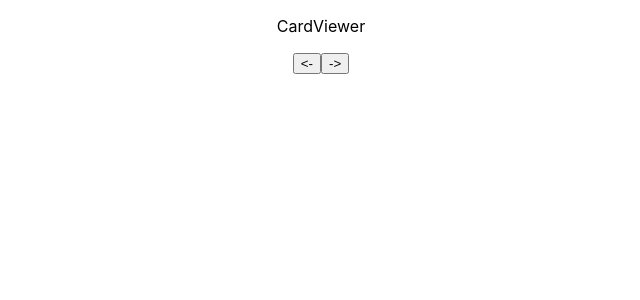
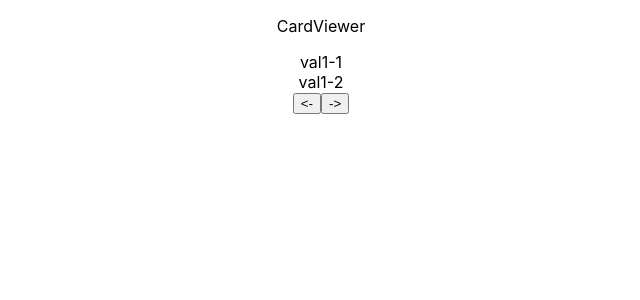
Before and after one commit to bjeziorek/super-quick-flashcards, a React (Create React App) app: page / in a window 1280 px wide. Shown: the top 300 px of the page, without its empty margins (319-959 px from the left). Built offline with nearby package versions, Linux system fonts and the light colour scheme.

Commit message:
increment, decrement

```diff
--- a/src/CardViewer.js
+++ b/src/CardViewer.js
@@ -1,48 +1,28 @@
-import React from 'react'
+import React, { useState } from 'react'
 import data from './data.json'
 import Card from './Card.js'
 
 const datas = JSON.stringify(data);
-console.log("data:", data)
-console.log("datas:", datas)
-const index=0;
-//const [index, setIndex] = useState({index=0});
-//const changeIndex = ()=>{setIndex({index=index+1})}
+console.log("data:", data);
+console.log("datas:", datas);
 
-/*var currentDataSet=data;
+export default function CardViewer(props) {
+    const [index, setIndex] = useState(0);
+    const incrementIndex = () => {
 
-function randomFlashCardIndex(currentSet){
-    return Math.floor(Math.random()*currentSet.length);
-}
+        setIndex((prev) => (prev + 1) % data.data.length); console.log(index)
+    }
+    const decrementIndex = () => {
+        setIndex((prev) => prev === 0 ? (data.data.length - 1) : (prev - 1)); console.log(index)
+    }
 
-function removeUsedCard(index, set){
-    return set.filter((val,i)=>{return i!==index})
-}
-
-function setCurrentCard(props){
-
-}*/
-
-function currentCard(){
-    return data.data[0];
-}
-
-function next(){
-    console.log('next')
-}
-
-function previous(){
-    console.log('prev')
-}
-
-export default function CardViewer() {
     return (
         <div>
             <p>CardViewer</p>
-            <Card mode='A' data={currentCard}/>
-            <Card mode='B' data={currentCard}/>
-            <button onClick={next}>{"<-"}</button>
-            <button onClick={previous}>{"->"}</button>
+            <Card mode='A' data={data.data[index]} />
+            <Card mode='B' data={data.data[index]} />
+            <button onClick={decrementIndex}>{"<-"}</button>
+            <button onClick={incrementIndex}>{"->"}</button>
         </div>
     )
 }
```
